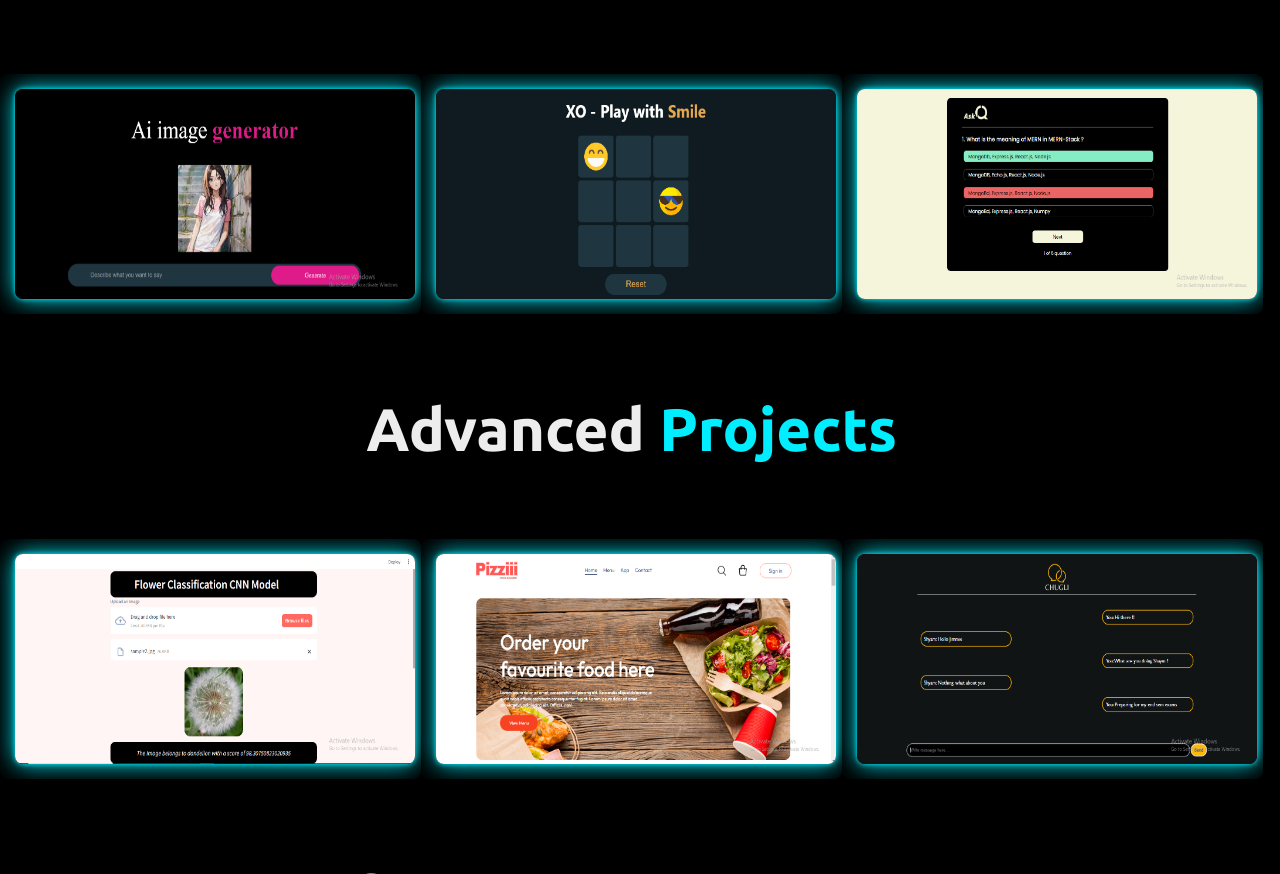
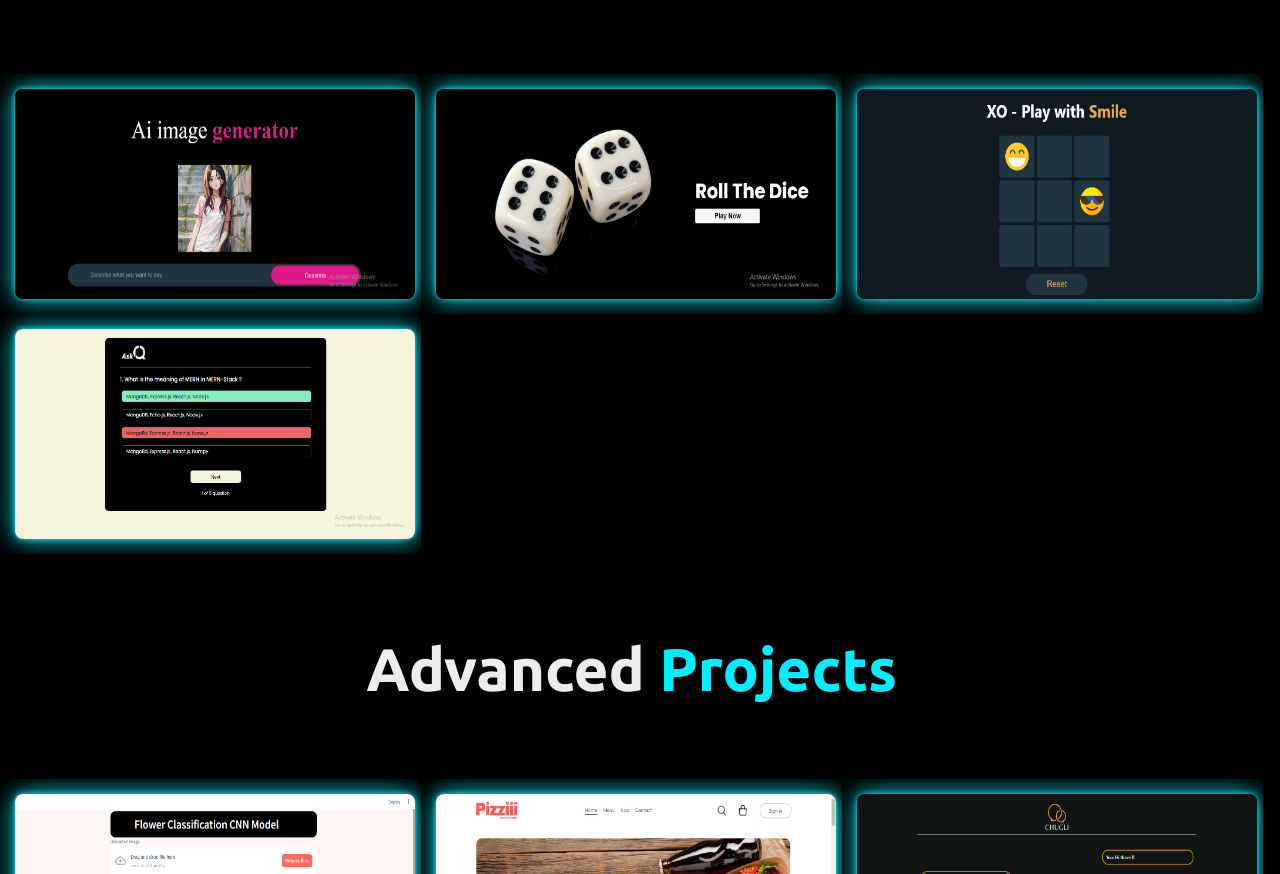
Before and after one commit to Shym20/ShyamPadiyar-Portfolio, a plain HTML site: page index.html in a window 1280 px wide. Shown: the part 4097-4971 px from the top of the page. Drawn offline with nearby package versions, Linux system fonts and the light colour scheme.

Commit message:
added dice project

```diff
--- a/index.html
+++ b/index.html
@@ -308,6 +308,15 @@
                         </div>
                     </div>
                     <div class="row">
+                        <img class="FDImage" src="Dice.png" alt="">
+                        <div class="layer">
+                            <h5>AI Image Generator</h5>
+                            <p>AI Image Generator is an application which generate the AI image as per our search. Just search for the image you want and it will display the AI image <a href="">(Click to get the GitHub Code)</a>
+                            </p>
+
+                        </div>
+                    </div>
+                    <div class="row">
                         <img class="FDImage" src="XO.png" alt="">
                         <div class="layer">
                             <h5>XO - Play with Smile</h5>
```
Also changed, not shown: Dice.png (added).
